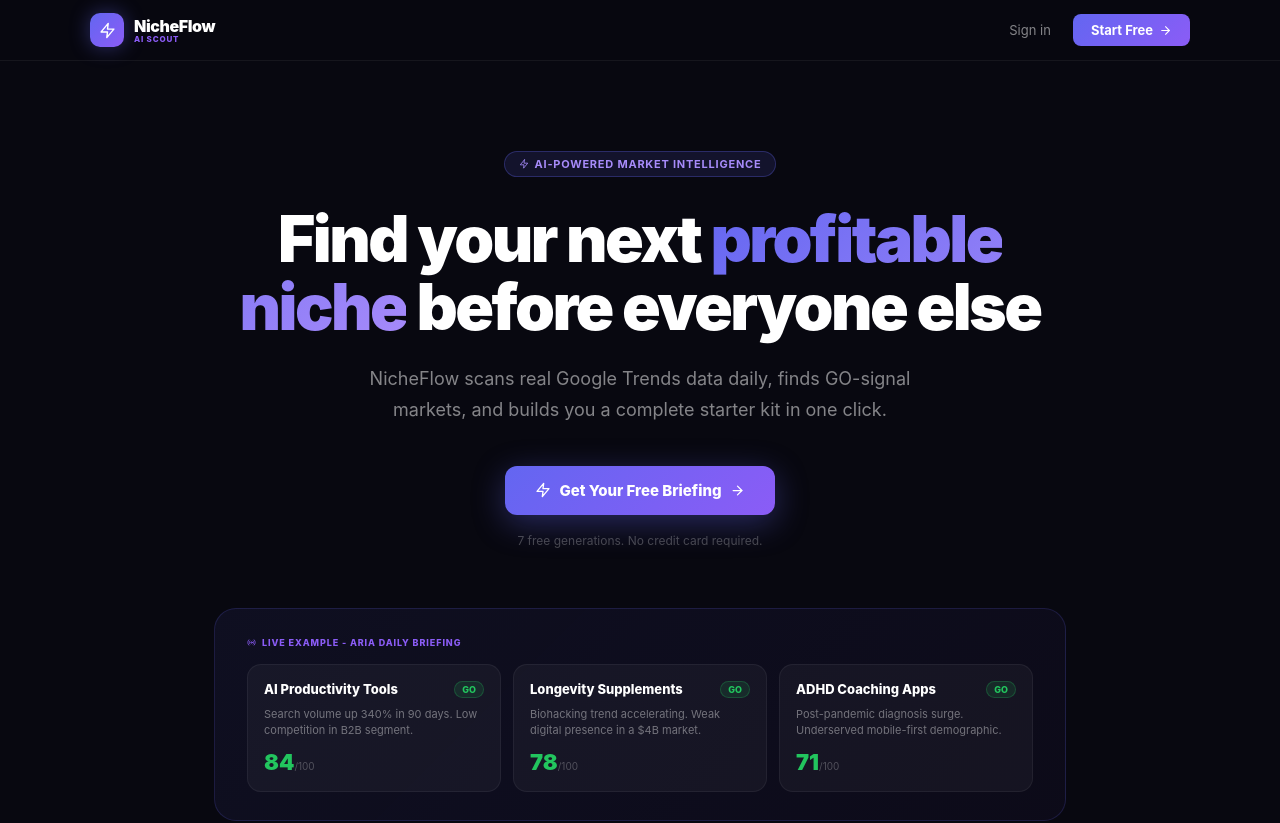
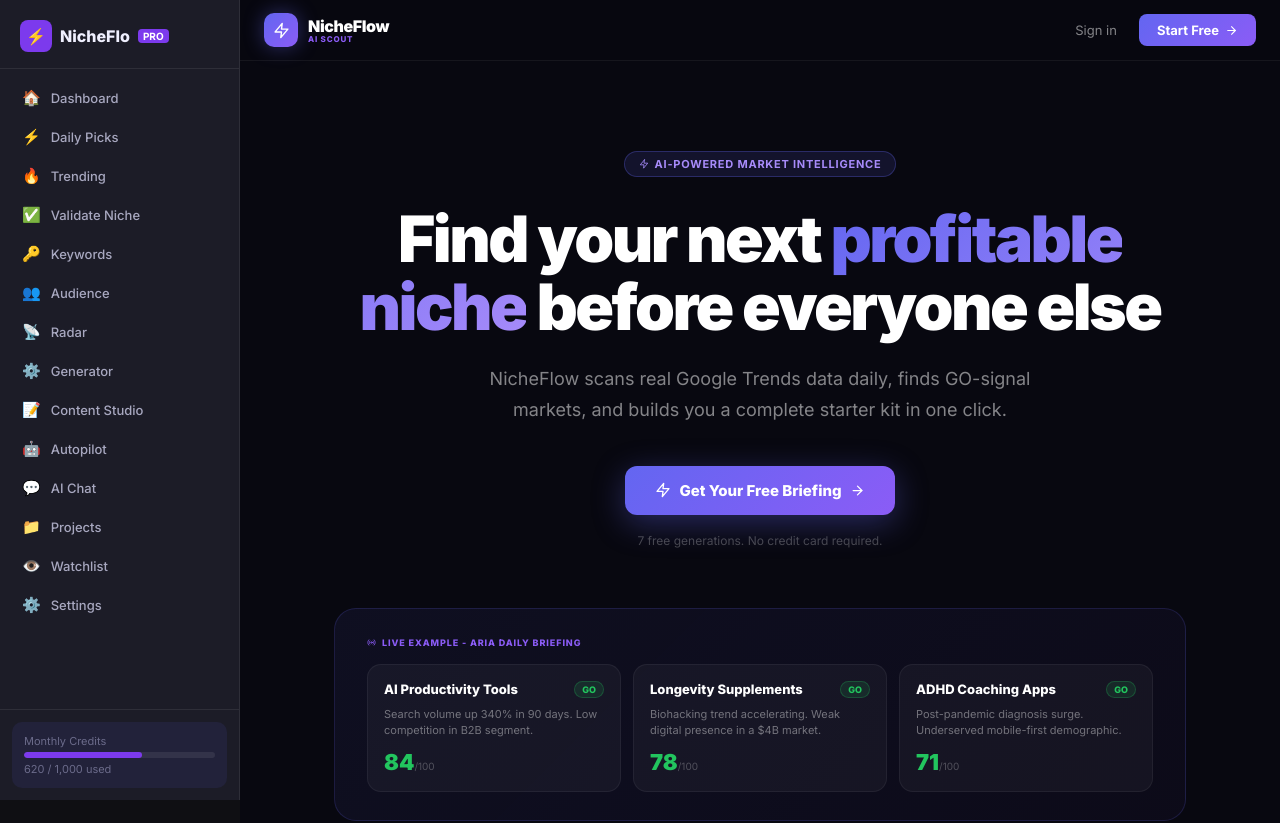
Before and after one commit to NicheFlow1/nicheflow-saas, a Next.js app: page / in a window 1280 px wide. Shown: the top 823 px of the page. Built offline with nearby package versions, Linux system fonts and the light colour scheme.

Commit message:
fix: correct CSS import + marginLeft 240px

```diff
--- a/src/app/layout.tsx
+++ b/src/app/layout.tsx
@@ -1,24 +1,24 @@
 import type { Metadata } from 'next';
+import { Inter } from 'next/font/google';
 import './globals.css';
+import Sidebar from '@/components/layout/Sidebar';
+
+const inter = Inter({ subsets: ['latin'] });
 
 export const metadata: Metadata = {
-  title: 'NicheFlow - AI Market Intelligence',
-  description: 'Find profitable niches before they go mainstream. Real Google Trends data + AI analysis.',
+  title: 'NicheFlow — AI Niche Research',
+  description: 'Discover, validate, and monetize profitable niches with AI.',
 };
 
 export default function RootLayout({ children }: { children: React.ReactNode }) {
   return (
-    <html lang="en" suppressHydrationWarning>
-      <head>
-        <link rel="preconnect" href="https://fonts.googleapis.com" />
-        <script dangerouslySetInnerHTML={{ __html: `
-          try {
-            var t = localStorage.getItem('nf-theme') || 'dark';
-            document.documentElement.setAttribute('data-theme', t);
-          } catch(e) {}
-        `}} />
-      </head>
-      <body>{children}</body>
+    <html lang="en">
+      <body className={inter.className} style={{margin:0, background:'var(--bg-base)', color:'var(--text-primary)'}}>
+        <Sidebar />
+        <main style={{marginLeft:240, minHeight:'100vh', background:'var(--bg-base)'}}>
+          {children}
+        </main>
+      </body>
     </html>
   );
 }
```
